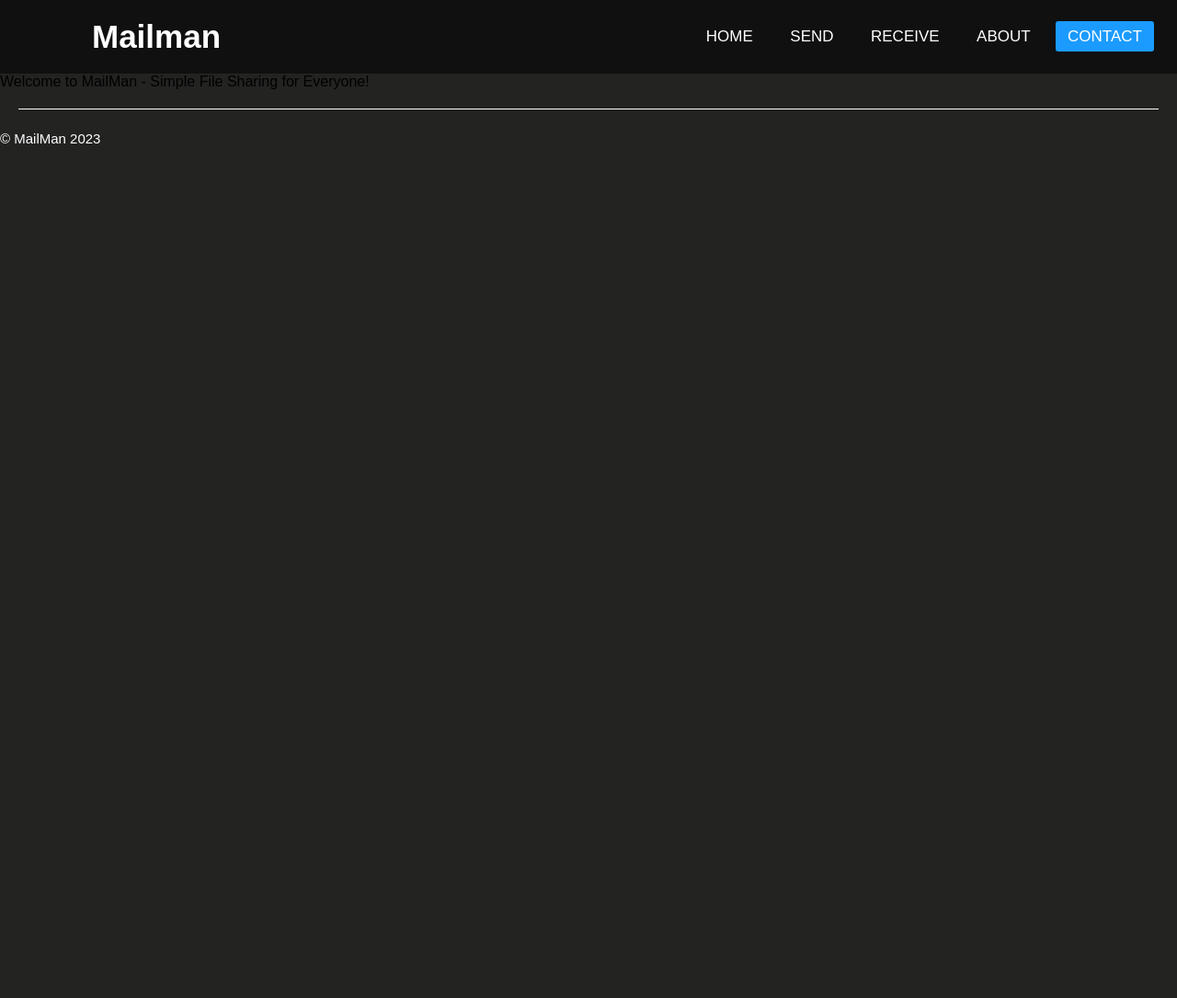
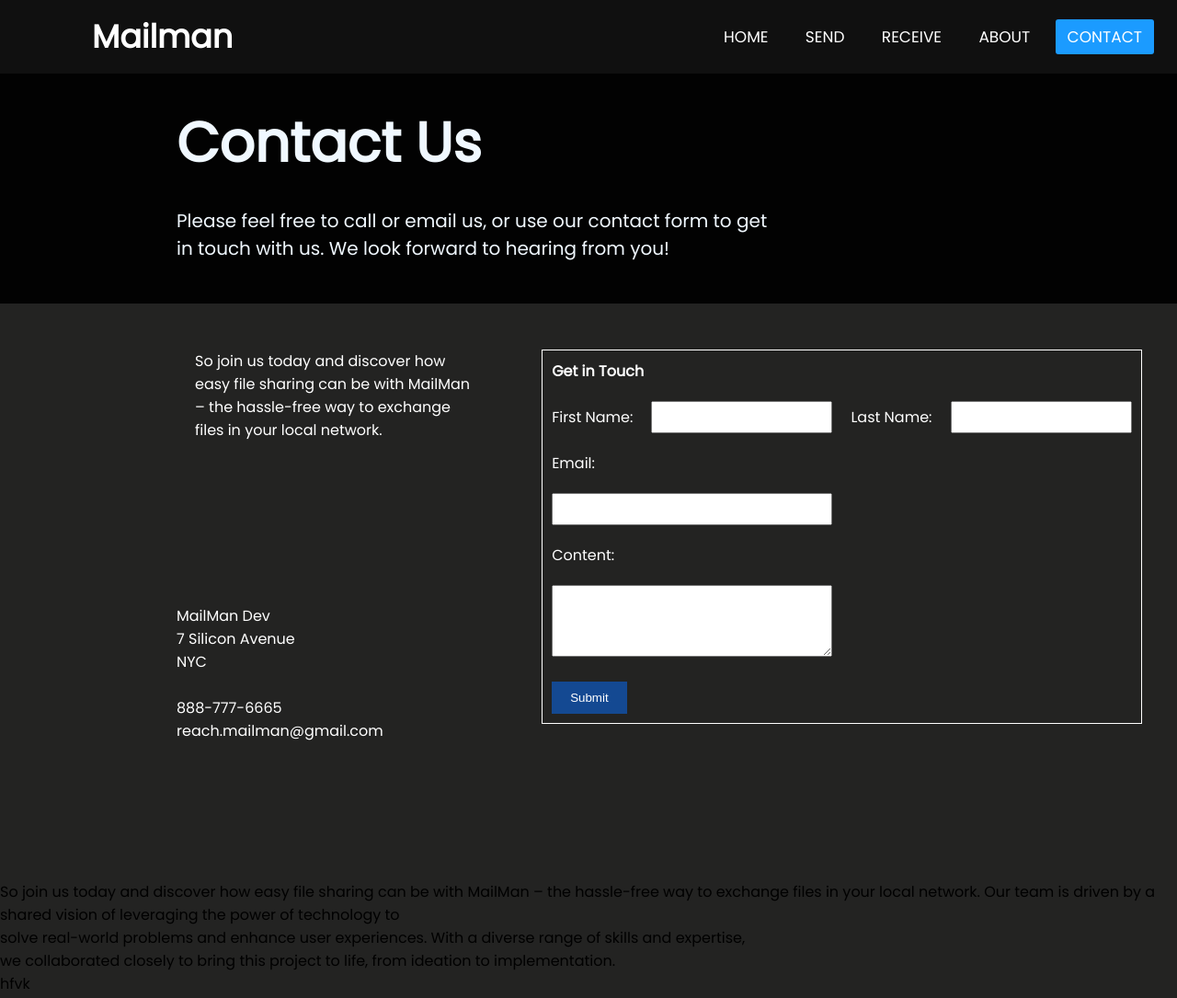
Before and after one commit to Nandan-9/Mailman, a website: page Frontend/contact.html in a window 1280 px wide. Shown: the top 1085 px of the page at 92% size. Before the commit the page ends 800 px from the top, so only its background shows below. Drawn offline with nearby package versions, Linux system fonts and the light colour scheme.

Commit message:
contact 40

```diff
--- a/Frontend/contact.html
+++ b/Frontend/contact.html
@@ -24,15 +24,111 @@
             <li><a class="active" href="contact.html">Contact</a></li>
         </ul>
     </nav>
-    <div class="Title">
-        <div class="TitleContent">
-            Welcome to MailMan - Simple File Sharing for Everyone!
+    <div class="contact">
+        <div class="content-header">
+            <h1>Contact Us </h1>
+            <span>Please feel free to call or email us, or use our contact form to get <br>
+                in touch with us. We look forward to hearing from you!
+            </span>
         </div>
     </div>
+
+    <div class="container">
+        <div class="top-left" style="height: 100%;display: flex;flex-direction: column; justify-content: space-between;">
+            <p style="padding: 20px;"> So join us today and discover how easy file sharing can be with MailMan – the hassle-free way to exchange files in your local network.</p>
+            <br>
+            <p>MailMan Dev<br>
+                7 Silicon Avenue<br>
+                NYC<br><br>
+
+                888-777-6665<br>
+                <a href="mailto:reach.mailman@gmail.com" style="color:white">reach.mailman@gmail.com</a></p>
+        </div>
+        <div class="right">
+            <table>
+                <tr>
+                    <th colspan="2">Get in Touch</th>
+                </tr>
+                <tr>
+                    <td><label for="first_name">First Name:</label></td>
+                    <td><input type="text" id="first_name" name="first_name" required></td>
+                    <td><label for="last_name">Last Name:</label></td>
+                    <td><input type="text" id="last_name" name="last_name"></td>
+                </tr>
+                <tr>
+                    <td colspan="2"><label for="email">Email:</label></td>
+                </tr>
+                <tr>
+                    <td colspan="2"><input type="email" id="email" name="email" required></td>
+                </tr>
+                <tr>
+                    <td colspan="2"><label for="content">Content:</label></td>
+                </tr>
+                <tr>
+                    <td colspan="2"><textarea id="content" name="content" rows="4" required></textarea></td>
+                </tr>
+                <tr>
+                    <td colspan="2"><input type="submit" value="Submit"></td>
+                </tr>
+            </table>
+            <div id="responseMessage"></div>
+        </div>
+    </div>
+
+
+    <br>
+    <br>
+    <br>
+    <br>
+    <br>
+    <br>
+    <div class="content">
+        <span class="cont-1">So join us today and discover how easy file sharing can be with MailMan – the hassle-free way to exchange files in your local network.
+        </span>
+            <span class="cont-2">Our team is driven by a shared vision of leveraging the power of technology to <br>solve real-world problems and enhance user experiences. With a diverse range of skills and expertise,<br> we collaborated closely to bring this project to life, from ideation to implementation.<br>
+            </span>
+            <span class="cont-3">
+                hfvk</span>
+    </div>
+
     <footer class="bg-dark text-center " style="color: white; font-size: 15px;">
         <img src="public/line-2.png" style="width :100% ;padding: 20px;">
         <p>&copy; MailMan 2023</p>
     </footer>
+    <script
+    src="https://code.jquery.com/jquery-3.3.1.slim.min.js"
+    integrity="sha384-q8i/X+965DzO0rT7abK41JStQIAqVgRVzpbzo5smXKp4YfRvH+8abtTE1Pi6jizo"
+    crossorigin="anonymous"
+  ></script>
+  <script
+    src="https://cdn.jsdelivr.net/npm/popper.js@1.14.3/dist/umd/popper.min.js"
+    integrity="sha384-ZMP7rVo3mIykV+2+9J3UJ46jBk0WLaUAdn689aCwoqbBJiSnjAK/l8WvCWPIPm49"
+    crossorigin="anonymous"
+  ></script>
+  <script
+    src="https://cdn.jsdelivr.net/npm/bootstrap@4.1.3/dist/js/bootstrap.min.js"
+    integrity="sha384-ChfqqxuZUCnJSK3+MXmPNIyE6ZbWh2IMqE241rYiqJxyMiZ6OW/JmZQ5stwEULTy"
+    crossorigin="anonymous"
+  ></script>
+  <script>
+    const form = document.querySelector('form');
+        const responseMessage = document.getElementById('responseMessage');
+
+        form.addEventListener('submit', function(event) {
+            event.preventDefault();
+
+            // Perform form validation here
+            const firstName = document.getElementById('first_name').value;
+            const email = document.getElementById('email').value;
+            const content = document.getElementById('content').value;
+
+            if (firstName && email && content) {
+                responseMessage.textContent = "Thank you! We will reach out to you soon.";
+            } else {
+                responseMessage.textContent = "Please fill out all required fields.";
+            }
+        });
+  </script>
 </body>
 
 </html>
--- a/Frontend/styles/contact.css
+++ b/Frontend/styles/contact.css
@@ -1,5 +1,5 @@
 /* styles.css */
-
+@import url("https://fonts.googleapis.com/css2?family=Alata&family=Kanit:wght@400;500&family=Poppins&family=Righteous&family=Wix+Madefor+Display:wght@800&display=swap");
 /* Global styles */
 * {
   padding: 0;
@@ -13,7 +13,6 @@
   margin: 0;
   padding: 0;
   background-color: #232322;
-
   font-family: Poppins, sans-serif;
 }
 
@@ -106,3 +105,94 @@
     left: 0;
   }
 }
+
+.contact {
+  width: 100%;
+  height: 250px;
+  background: #020202;
+  color: aliceblue;
+}
+.content-header {
+  position: absolute;
+  display: flex;
+  margin-top: 30px;
+  flex-direction: column;
+  margin-left: 15%;
+  font-family: Poppins, sans-serif;
+}
+.content-header h1 {
+  font-size: 60px;
+}
+.content-header span {
+  margin-top: 25px;
+  font-size: 20px;
+}
+
+.container {
+  width:1080px;
+  margin-left: 15%;
+  margin-top: 30px;
+  color: white;
+  display: grid;
+  grid-template-columns: repeat(3, 1fr);
+  grid-gap: 20px;
+}
+
+.top-left {
+  grid-column: 1 / span 1;
+}
+
+.bottom-left {
+  grid-column: 1 / span 1;
+  justify-content: center;
+}
+
+.right {
+  grid-row: 1;
+  grid-column: 2 / span 2;
+}
+
+@media (max-width: 768px) {
+  .container {
+    grid-template-columns: 1fr;
+  }
+
+  .bottom-left,
+  .top-left {
+    width:50px;
+    grid-column: 1;
+  }
+
+  .right {
+    grid-column: 1;
+  }
+}
+
+table {
+  border-collapse: collapse;
+  border: 1px solid white;
+  margin: 20px auto;
+}
+
+th, td {
+  text-align: center;
+  padding: 10px;
+  text-align: left;
+}
+
+th {
+  color: white;
+}
+
+input[type="text"], input[type="email"], textarea {
+  width: 100%;
+  padding: 8px;
+}
+
+input[type="submit"] {
+  background-color: #144992;
+  color: white;
+  border: none;
+  padding: 10px 20px;
+  cursor: pointer;
+}
--- a/Frontend/styles/index.css
+++ b/Frontend/styles/index.css
@@ -17,7 +17,7 @@ body {
 }
 
 nav {
-  background-color: #252525;
+  background-color: #101010;
   height: 80px;
   width: 100%;
   position: relative;
```
Lines whose indentation alone changed are shown as unchanged.
